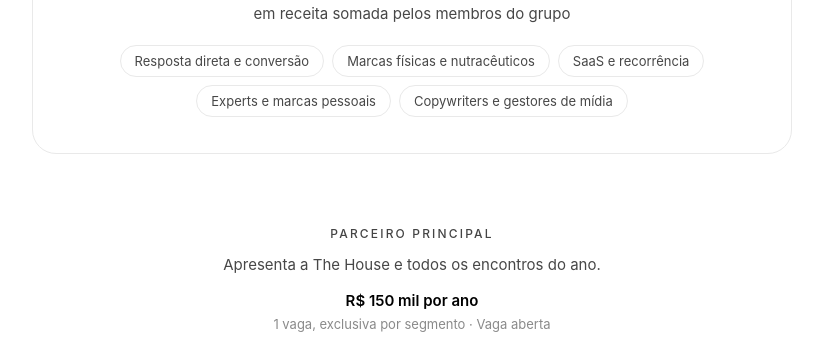
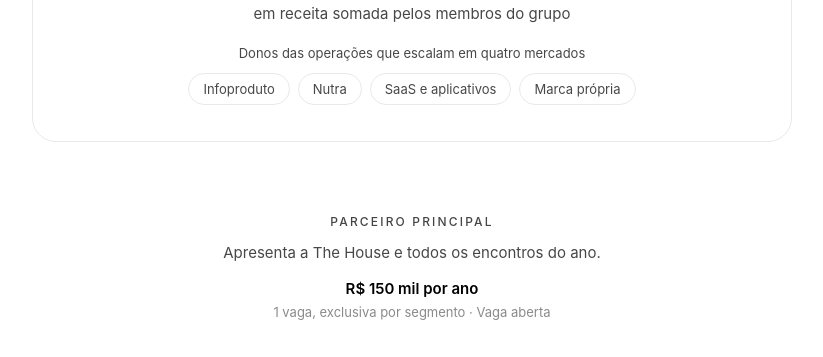
Before and after one commit to kayoanfelipe/parceiros, a plain HTML site: page index.html in a window 1280 px wide. Shown: the part 428-785 px from the top of the page, without its empty margins (228-1051 px from the left). Drawn offline with Linux system fonts and the light colour scheme; a web font is replaced by a local one.

Commit message:
Audiência: donos de operações em 4 mercados

```diff
--- a/site.js
+++ b/site.js
@@ -100,11 +100,10 @@ const BASE = [
 ];
 
 const PERFIL = [
-  "Resposta direta e conversão",
-  "Marcas físicas e nutracêuticos",
-  "SaaS e recorrência",
-  "Experts e marcas pessoais",
-  "Copywriters e gestores de mídia",
+  "Infoproduto",
+  "Nutra",
+  "SaaS e aplicativos",
+  "Marca própria",
 ];
 
 /* ---------------- montagem ---------------- */
@@ -159,6 +158,7 @@ function home() {
     '<p class="lead muted">Três níveis de parceria com o grupo, por contrato anual. Clique numa vaga aberta para ver tudo o que aquele nível recebe.</p></section>';
 
   h += '<section class="wrap"><div class="audience"><p class="big">' + esc(AJUSTES.receita) + '</p><p class="big-sub">' + esc(AJUSTES.receitaTexto) + '</p>' +
+    '<p class="aud-label">Donos das operações que escalam em quatro mercados</p>' +
     '<ul class="chips">' + PERFIL.map((p) => "<li>" + p + "</li>").join("") + "</ul></div></section>";
 
   ORDEM.forEach((n, k) => {
@@ -237,7 +237,7 @@ function semViuva(raiz) {
 
 /* Equilibra frases curtas em qualquer navegador: estreita a caixa até o menor
    tamanho que mantém o mesmo número de linhas, para as linhas ficarem parecidas. */
-const EQUILIBRAR = "h1, .pay, .lead, .desc, .big-sub, .price, .count, .status, .cta h2, .cta p, .compare .s, .base-grid p";
+const EQUILIBRAR = "h1, .pay, .aud-label, .lead, .desc, .big-sub, .price, .count, .status, .cta h2, .cta p, .compare .s, .base-grid p";
 function equilibrar() {
   document.querySelectorAll(EQUILIBRAR).forEach((el) => {
     el.style.maxWidth = "";
--- a/style.css
+++ b/style.css
@@ -1,4 +1,4 @@
-/* versão 6 */
+/* versão 7 */
 :root {
   --bg: #ffffff;
   --ink: #000000;
@@ -229,3 +229,4 @@ h1, h2, h3, .lead, .desc, .big-sub, .price, .count, .status, .cta p, .compare .s
 .top { position: relative; justify-content: center; }
 .top .back { position: absolute; left: 24px; bottom: 2px; }
 @media (max-width: 380px) { .top .back { font-size: 13px; left: 16px; } }
+.audience .aud-label { font-size: 13px; color: var(--ink-2); margin: 0 auto 12px; text-wrap: balance; }
```
Also changed, not shown: index.html (+2 -2 lines).
